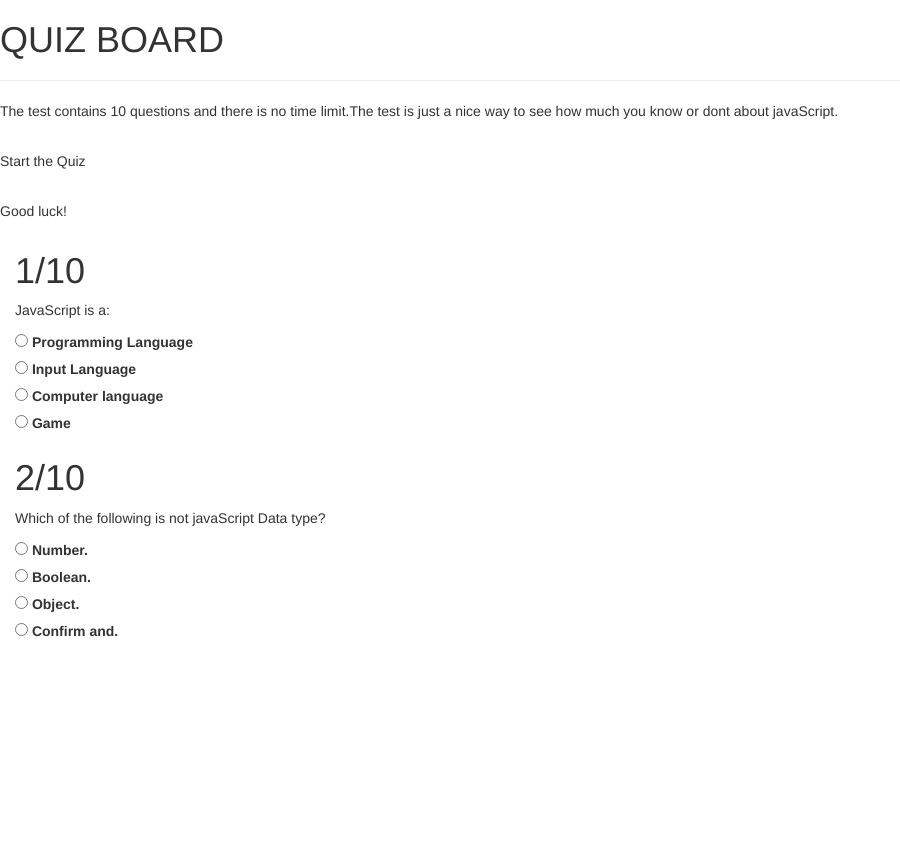
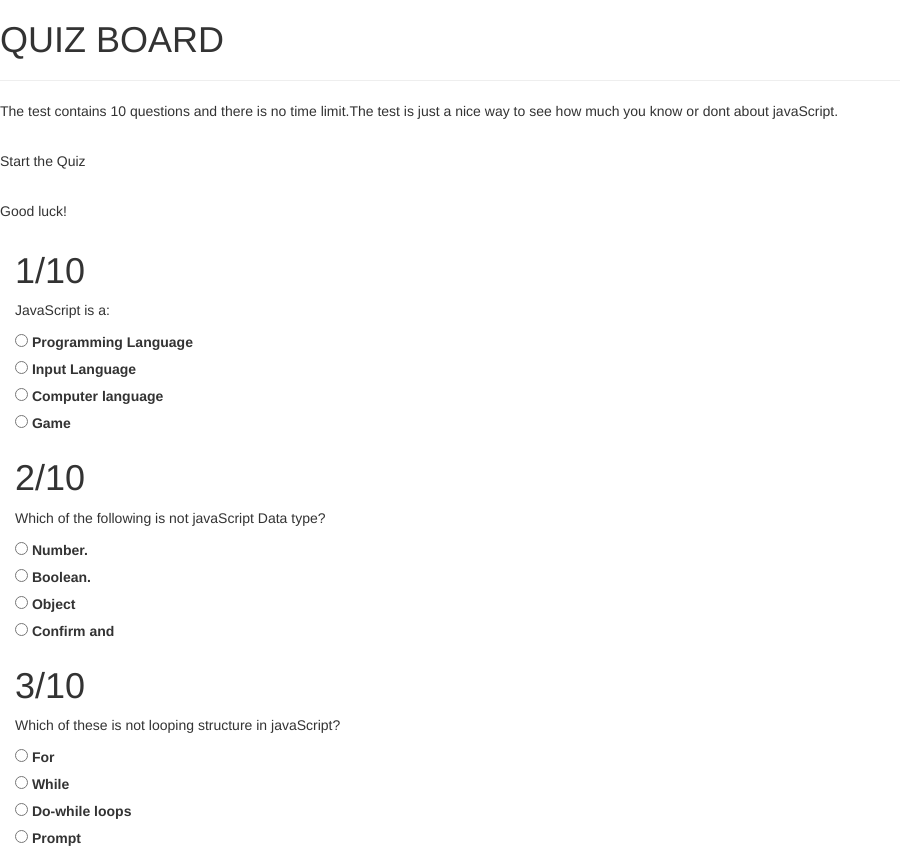
Before and after one commit to kazugufaith/Quiz-Board, a plain HTML site: page index.html in a window 1280 px wide. Shown: the whole page, without its empty margins (0-900 px from the left). Before the commit the page ends 800 px from the top, so only its background shows below. Drawn offline with Linux system fonts and the light colour scheme.

Commit message:
added form for question 3 and answers

```diff
--- a/index.html
+++ b/index.html
@@ -53,12 +53,35 @@
             </div>
             <div class="form-check">
               <input class="form-check-input" id="question2C" name="question2" type="radio" value="1">
-              <label class="form-check-label" for="question2C">Object.</label>
+              <label class="form-check-label" for="question2C">Object</label>
             </div>
             <div class="form-check">
              <input class="form-check-input" id="question2D" name="question2" type="radio" value="0">
-             <label class="form-check-label" for="question2D">Confirm and.</label>
+             <label class="form-check-label" for="question2D">Confirm and</label>
            </div>
+         </div><!-- Question 3 -->
+        <div class="third">
+          <h1>3/10</h1>
+          <p>Which of these is not looping structure in javaScript?</p>
+          <div class="form-check">
+            <input class="form-check-input" id="question3A" name="question3" type="radio" value="0">
+            <label class="form-check-label" for="question3A">For</label>
+          </div>
+          <div class="form-check">
+            <input class="form-check-input" id="question3B" name="question3" type="radio" value="0">
+            <label class="form-check-label" for="question3B">While</label>
+          </div>
+          <div class="form-check">
+              <input class="form-check-input" id="question3C" name="question3" type="radio" value="1">
+              <label class="form-check-label" for="question3C">Do-while loops</label>
+            </div>
+            <div class="form-check">
+              <input class="form-check-input" id="question3D" name="question3" type="radio" value="0">
+              <label class="form-check-label" for="question3D">Prompt</label>
+            </div>
+
+
+
 
 
 
```
